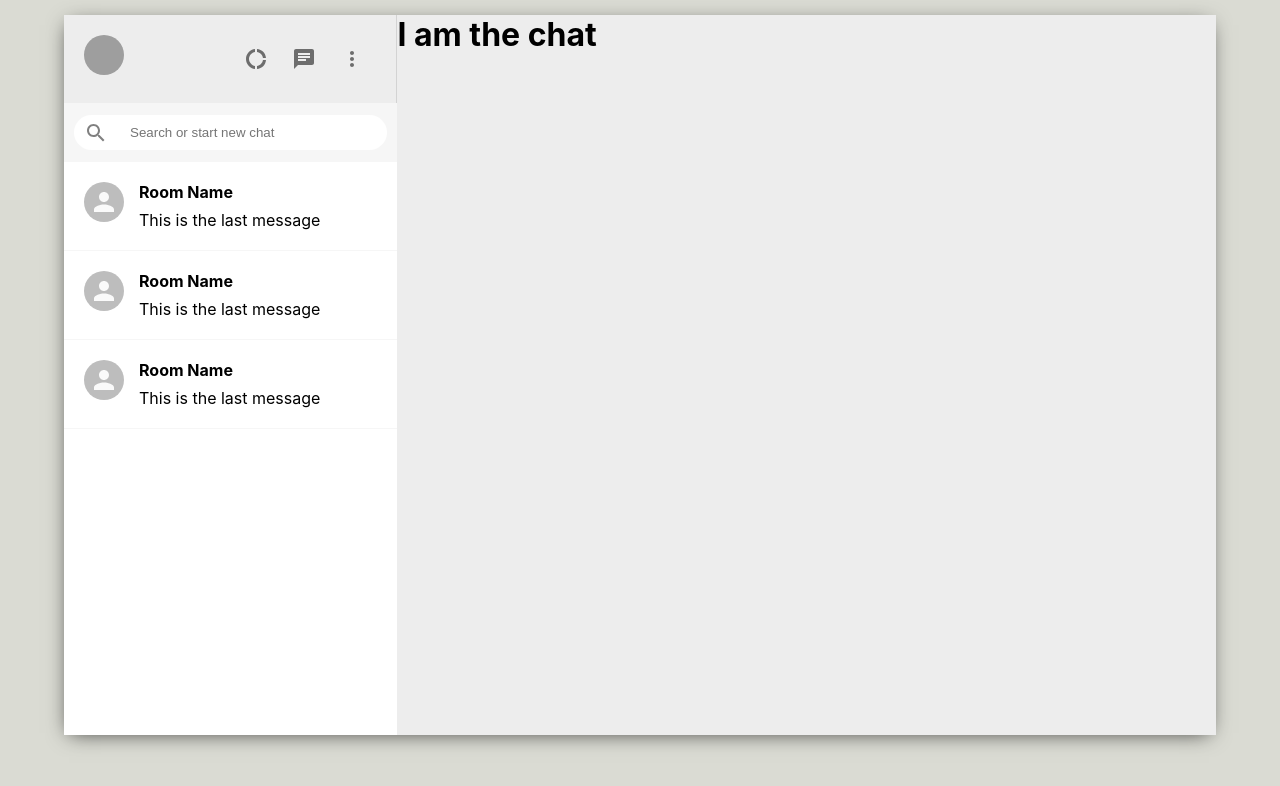
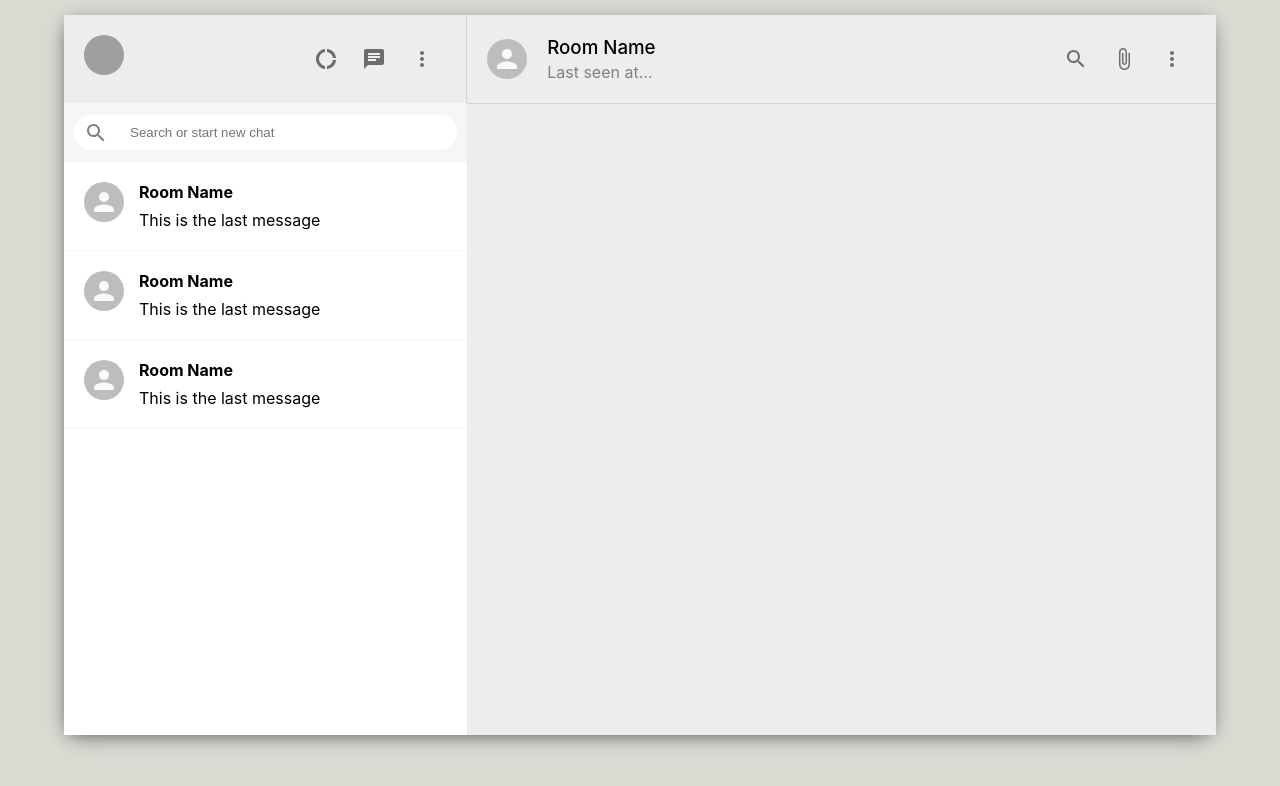
Before and after one commit to vignesh-manel/mern-whatsapp-clone, a React (Create React App) app: page / in a window 1280 px wide. Shown: the top 786 px of the page. Built offline with nearby package versions, Linux system fonts and the light colour scheme; grey boxes are pictures that could not be loaded.

Commit message:
Chat Header

```diff
--- a/src/components/Chat.css
+++ b/src/components/Chat.css
@@ -0,0 +1,26 @@
+.chat {
+    display: flex;
+    flex-direction: column;
+    flex: 0.65;
+}
+
+.chat_header {
+    padding: 20px;
+    display: flex;
+    align-items: center;
+    border-bottom: 1px solid lightgray;
+}
+
+.chat_headerInfo {
+    flex: 1;
+    padding-left: 20px;
+}
+
+.chat_headerInfo > h3 {
+    margin-bottom: 3px;
+    font-weight: 500;
+}
+
+.chat_headerInfo > p {
+    color: gray;
+}
--- a/src/components/Chat.js
+++ b/src/components/Chat.js
@@ -1,10 +1,29 @@
 import React from "react";
 import './Chat.css';
+import { Avatar, IconButton } from "@material-ui/core";
+import { SearchOutlined, MoreVert, AttachFile } from "@material-ui/icons/";
 
 function Chat() {
     return (
-	<div classname="chat">
-	    <h1> I am the chat </h1>
+	<div className="chat">
+	    <div className="chat_header">
+		<Avatar />
+		<div className="chat_headerInfo">
+		    <h3>Room Name</h3>
+		    <p>Last seen at...</p>
+		</div>
+		<div className="chat_headerRight">
+		    <IconButton>
+			<SearchOutlined />
+		    </IconButton>
+		    <IconButton>
+			<AttachFile />
+		    </IconButton>
+		    <IconButton>
+			<MoreVert />
+		    </IconButton>
+		</div>
+	    </div>
 	</div>
     )
 
```
